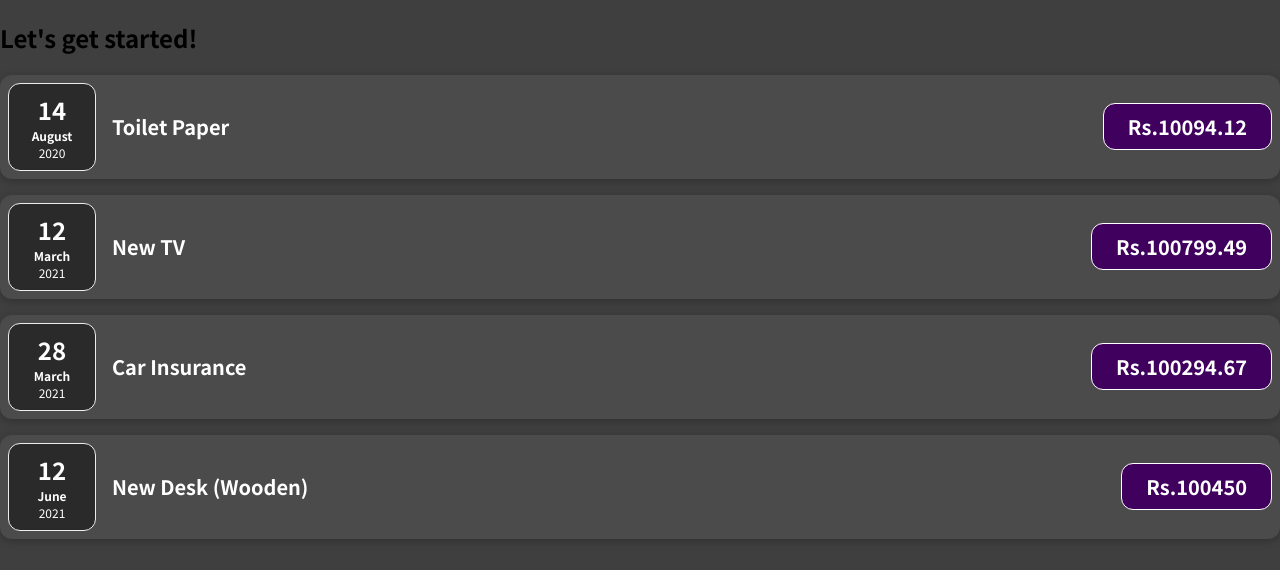
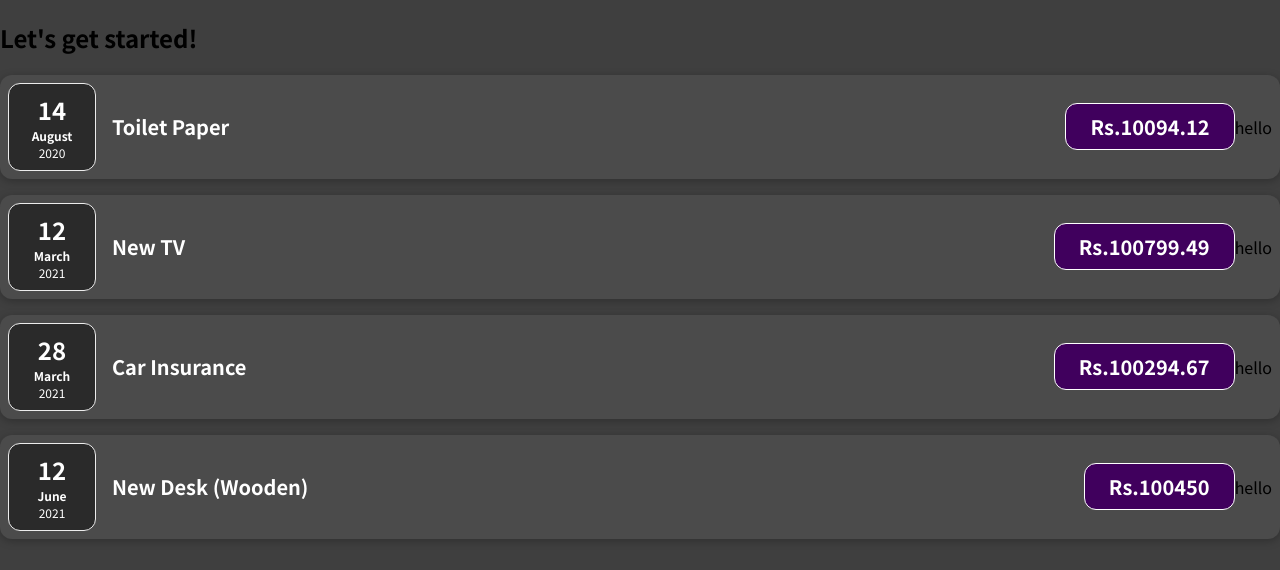
Before and after one commit to Millionaiyer/project-finance, a JavaScript app: page / in a window 1280 px wide. Shown: the top 570 px of the page. Built offline with nearby package versions, Linux system fonts and the light colour scheme.

Commit message:
test hello

```diff
--- a/src/Components/ExpenseItem.js
+++ b/src/Components/ExpenseItem.js
@@ -9,6 +9,7 @@ function ExpenseItem(props) {
         <h2>{props.title}</h2>
         <div className="expense-item__price">Rs.100{props.amount}</div>
       </div>
+      <div>hello</div>
     </div>
   );
 }
```
